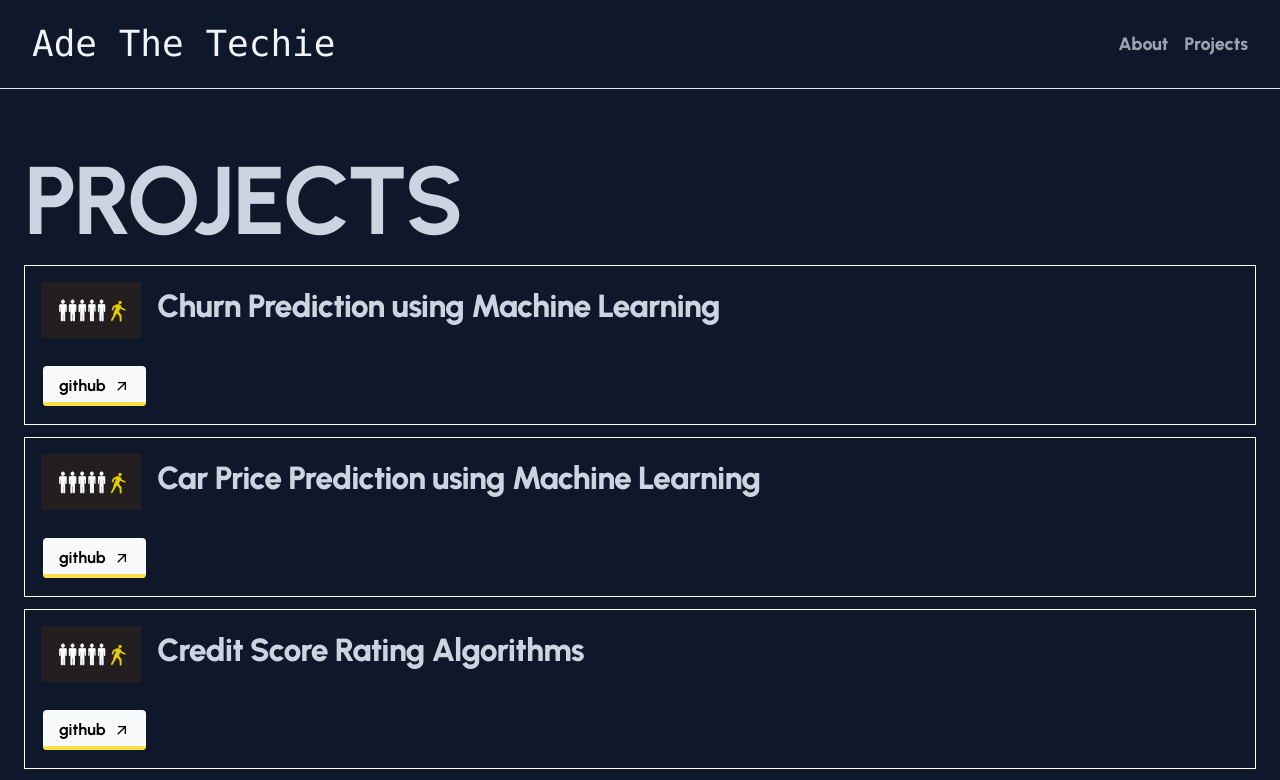
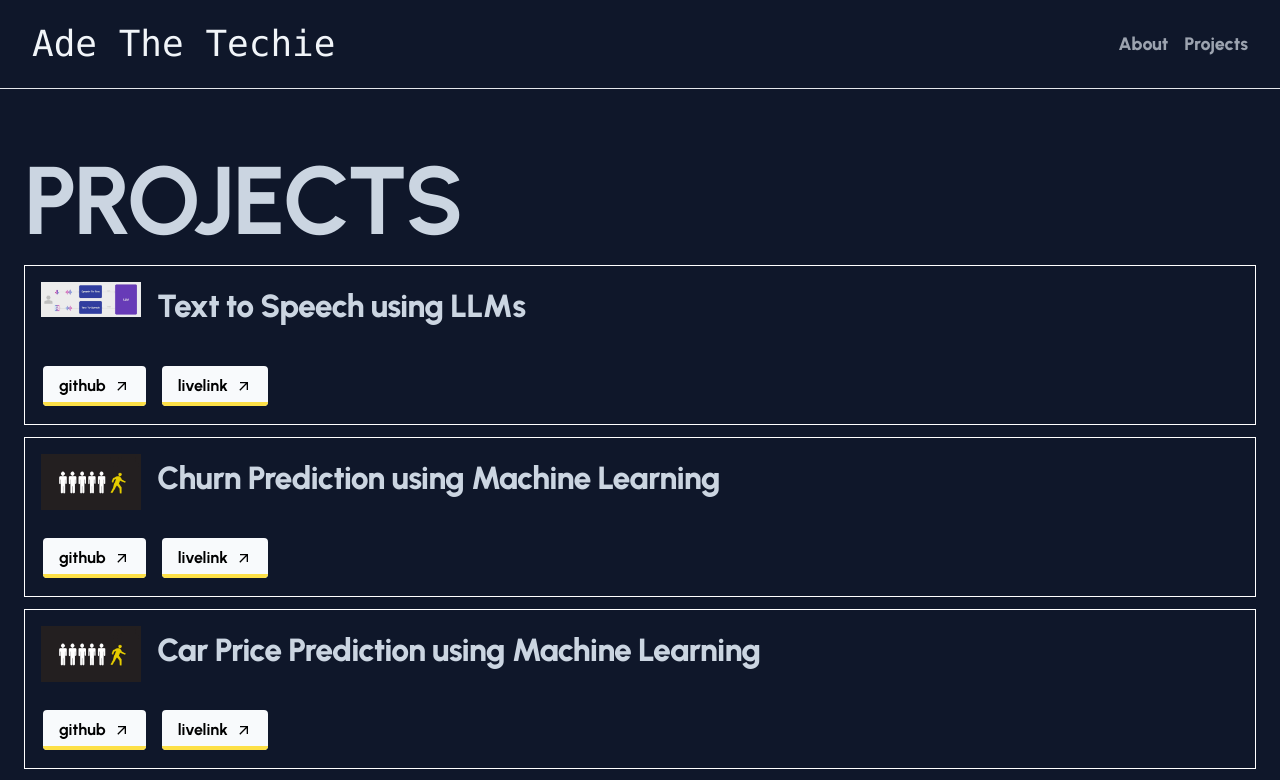
Before and after one commit to Demmynile/port3D, a Next.js app: page /projects in a window 1280 px wide. Shown: the top 780 px of the page. Built offline with nearby package versions, Linux system fonts and the light colour scheme.

Commit message:
made an update to the application

```diff
--- a/src/app/data.ts
+++ b/src/app/data.ts
@@ -1,9 +1,19 @@
 import { allProjectProps } from "./interfaces";
 import churnImage from "../../public/images/Churn-Prediction-scaled.jpg";
+import tSpeech from "../../public/images/t-speech.jpeg"
 
 export const projectData: allProjectProps = [
   {
     id : 1,
+    title: "Text to Speech using LLMs",
+    image: tSpeech,
+    github:
+      "https://github.com/Demmynile/text-to-speech",
+    liveLink: "https://text-to-speech-delta-ten.vercel.app/",
+    description: "",
+  },
+  {
+    id : 2,
     title: "Churn Prediction using Machine Learning",
     image: churnImage,
     github:
@@ -12,7 +22,7 @@ export const projectData: allProjectProps = [
     description: "",
   },
   {
-    id : 2,
+    id : 3,
     title: "Car Price Prediction using Machine Learning",
     image: churnImage,
     github: "https://github.com/Demmynile/Car-price-prediction",
@@ -20,7 +30,7 @@ export const projectData: allProjectProps = [
     description: "",
   },
   {
-    id : 3,
+    id : 4,
     title: "Credit Score Rating Algorithms",
     image: churnImage,
     github: "https://github.com/Demmynile/Journey_to_ML_engineer/tree/main/machine-learning/credit-risk-scoring",
--- a/src/app/projects/page.tsx
+++ b/src/app/projects/page.tsx
@@ -34,6 +34,7 @@ function Projects() {
                 </div>
                 <div className="flex items-center justify-center space-x-3">
                   <a href = {data.github} target="_blank" rel="noopener noreferrer"><Button label="github" /></a>
+                  <a href = {data.liveLink} target="_blank" rel="noopener noreferrer"><Button label="livelink" /></a>
                   {/* <Button label="livelink" />
                   <Button label="description" /> */}
                 </div>
```
Also changed, not shown: public/images/t-speech.jpeg (added).
